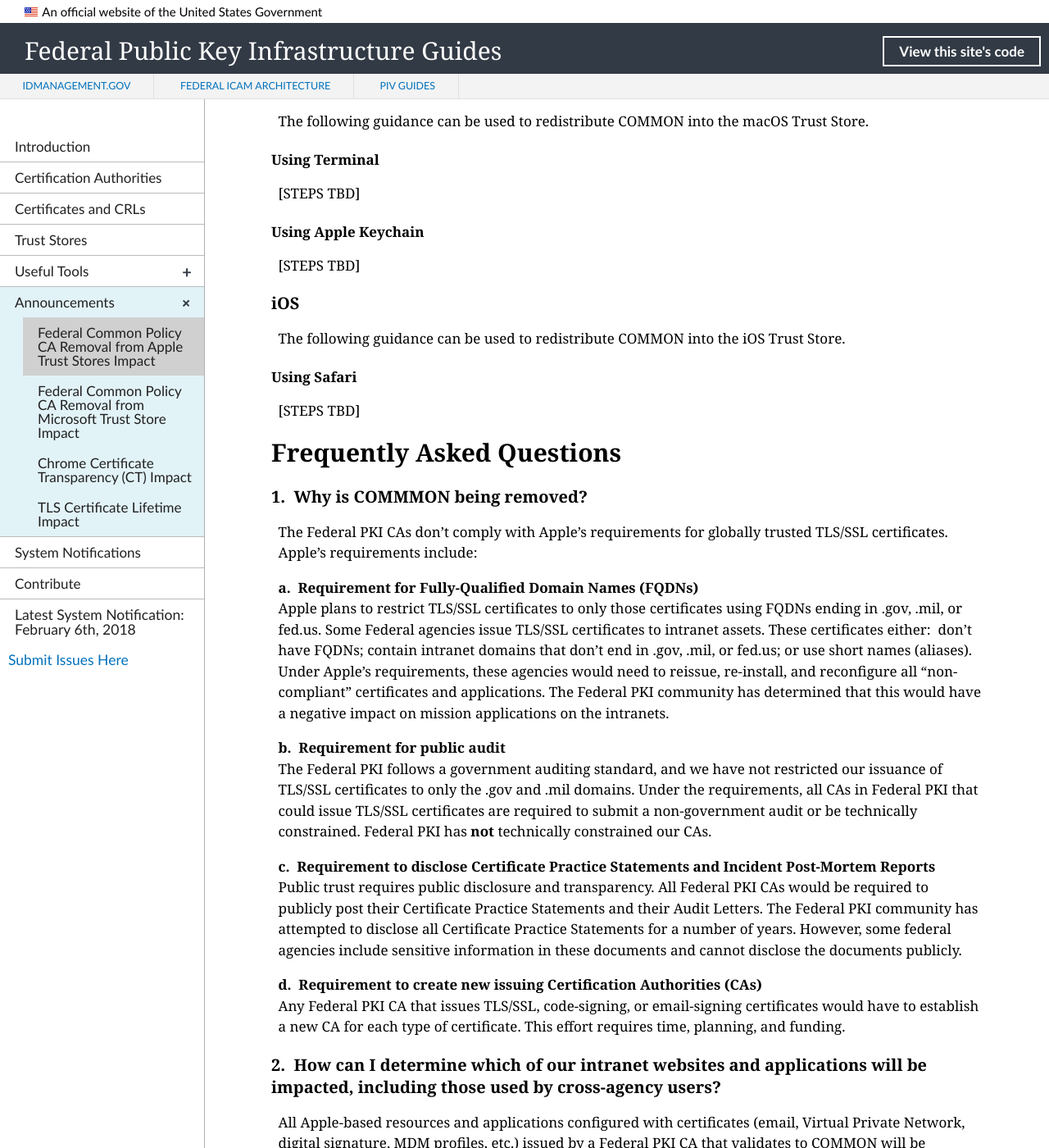
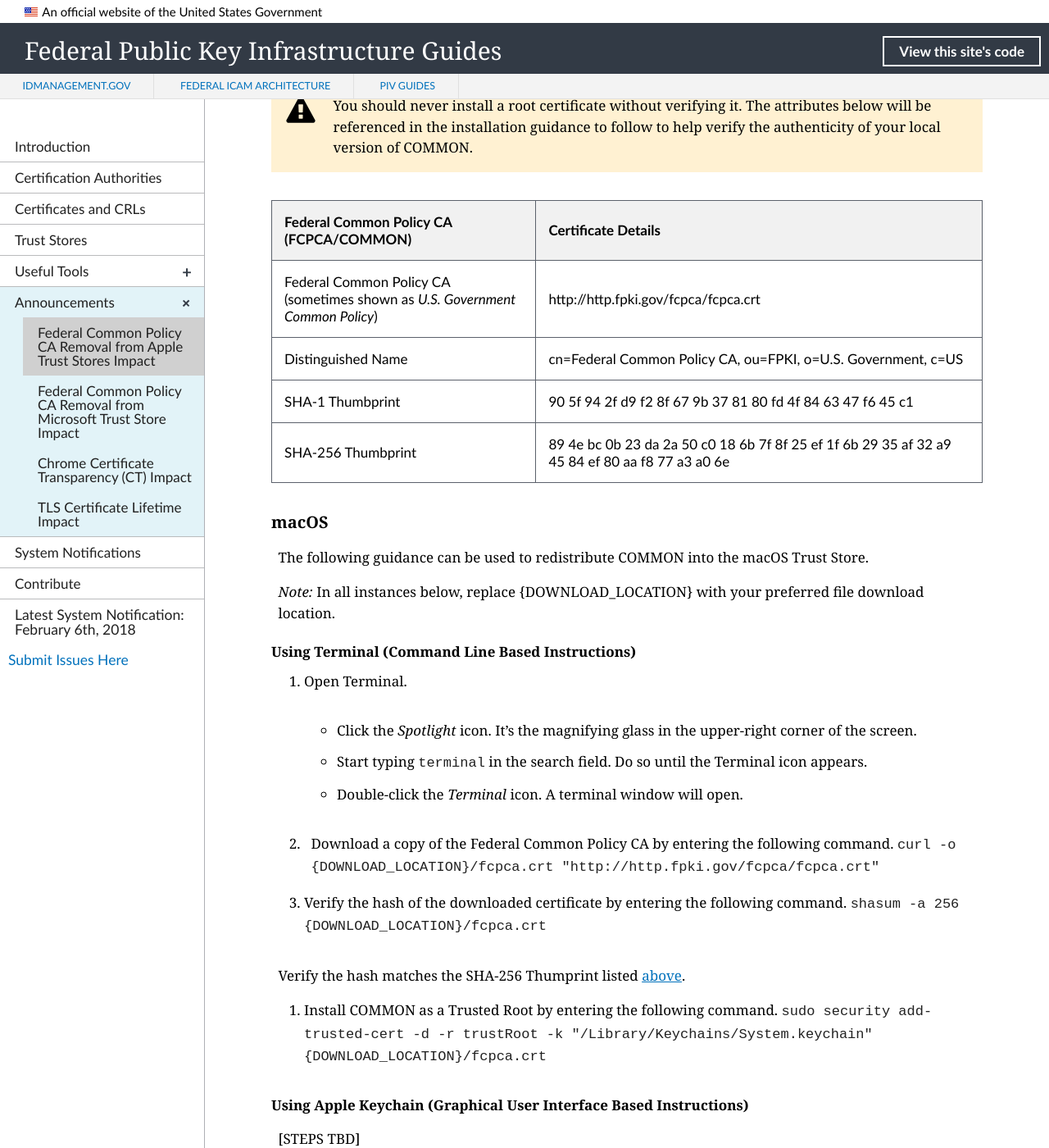
Before and after one commit to GSA/fpki-guides, a Jekyll site: the page built from _announcements/01_apple_common_removal.md, in a window 1280 px wide and 1400 px high, scrolled down 2650 px. Shown: the whole window at 82% size. Built offline with Jekyll 4.4.1, drawn with Linux system fonts in a browser that asks for light colours; nearby versions of some CDN libraries; library files that are not in the unit come from our copies.

Commit message:
Update 01_apple_common_removal.md
Added terminal steps.

````diff
--- a/_announcements/01_apple_common_removal.md
+++ b/_announcements/01_apple_common_removal.md
@@ -61,13 +61,39 @@
 
 To limit the impact to your agency, you'll need to install COMMON as a trusted root certificate on all government-furnished, Apple devices. This announcement will be updated as additional methods of redistributing COMMON are identified.
 
+{% include alert-warning.html content="You should never install a root certificate without verifying it. The attributes below will be referenced in the installation guidance to follow to help verify the authenticity of your local version of COMMON." %}
+
+| **Federal Common Policy CA (FCPCA/COMMON)**  | **Certificate Details**                             |
+| :--------  | :-------------------------------     |
+| Federal Common Policy CA<br>(sometimes shown as _U.S. Government Common Policy_) | http://http.fpki.gov/fcpca/fcpca.crt |
+| Distinguished Name | cn=Federal Common Policy CA, ou=FPKI, o=U.S. Government, c=US |
+| SHA-1 Thumbprint | 90 5f 94 2f d9 f2 8f 67 9b 37 81 80 fd 4f 84 63 47 f6 45 c1 |
+| SHA-256 Thumbprint | 89 4e bc 0b 23 da 2a 50 c0 18 6b 7f 8f 25 ef 1f 6b 29 35 af 32 a9 45 84 ef 80 aa f8 77 a3 a0 6e |
+
 ### macOS ###
 The following guidance can be used to redistribute COMMON into the macOS Trust Store.
 
-#### Using Terminal ####
-[STEPS TBD]
+*Note:* In all instances below, replace {DOWNLOAD_LOCATION} with your preferred file download location.
 
-#### Using Apple Keychain
+#### Using Terminal (Command Line Based Instructions) ####
+
+1. Open Terminal.
+- Click the *Spotlight* icon. It's the magnifying glass in the upper-right corner of the screen.
+- Start typing `terminal` in the search field. Do so until the Terminal icon appears.
+- Double-click the *Terminal* icon. A terminal window will open.
+
+2. Download a copy of the Federal Common Policy CA by entering the following command.
+```curl -o {DOWNLOAD_LOCATION}/fcpca.crt "http://http.fpki.gov/fcpca/fcpca.crt" ```
+
+3. Verify the hash of the downloaded certificate by entering the following command.
+```shasum -a 256 {DOWNLOAD_LOCATION}/fcpca.crt ```
+
+Verify the hash matches the SHA-256 Thumprint listed [above](#what-should-i-do).
+
+4. Install COMMON as a Trusted Root by entering the following command.
+```sudo security add-trusted-cert -d -r trustRoot -k "/Library/Keychains/System.keychain" {DOWNLOAD_LOCATION}/fcpca.crt ```
+
+#### Using Apple Keychain (Graphical User Interface Based Instructions)
 [STEPS TBD]
 
 ### iOS ###
````
